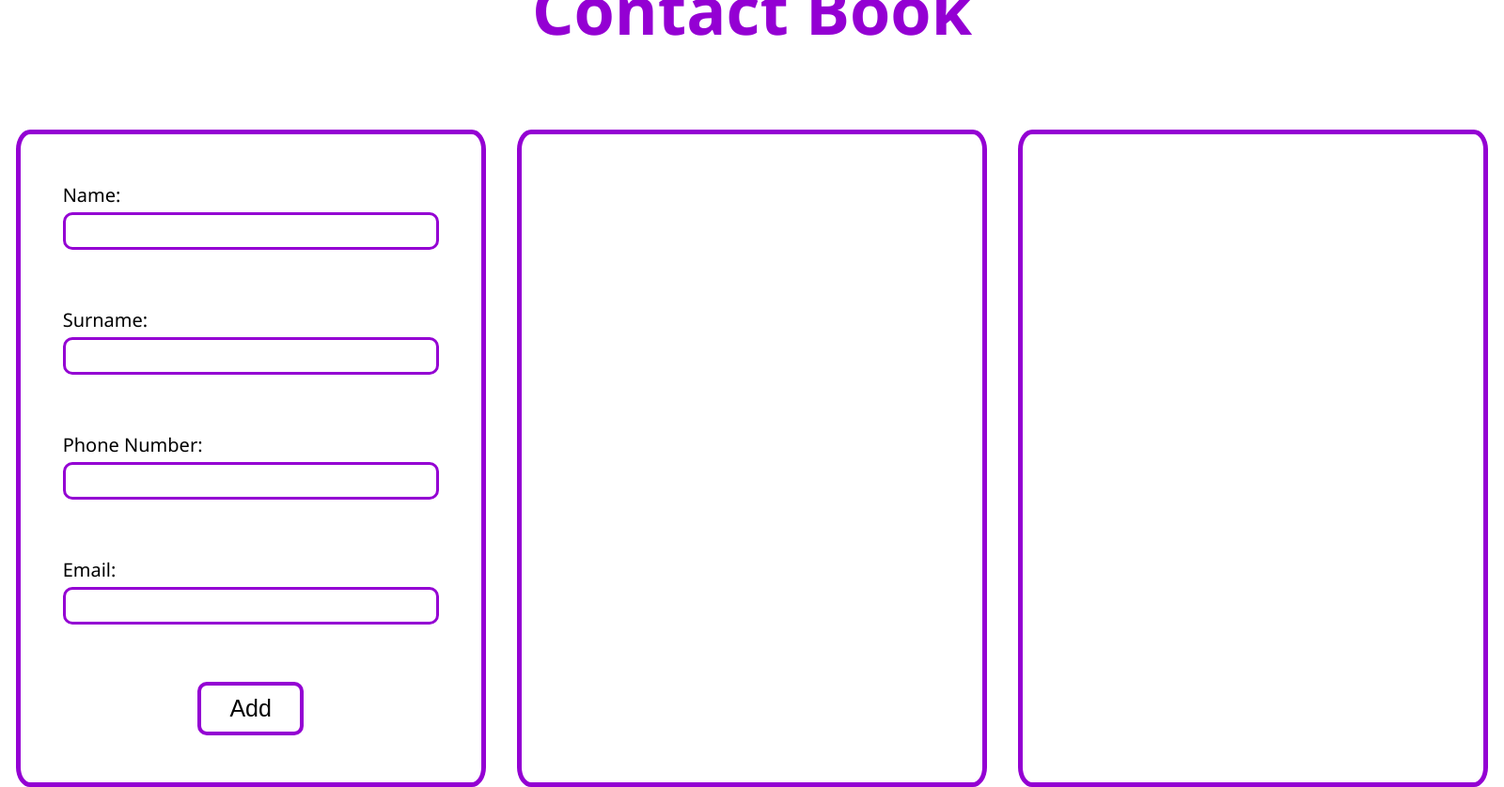
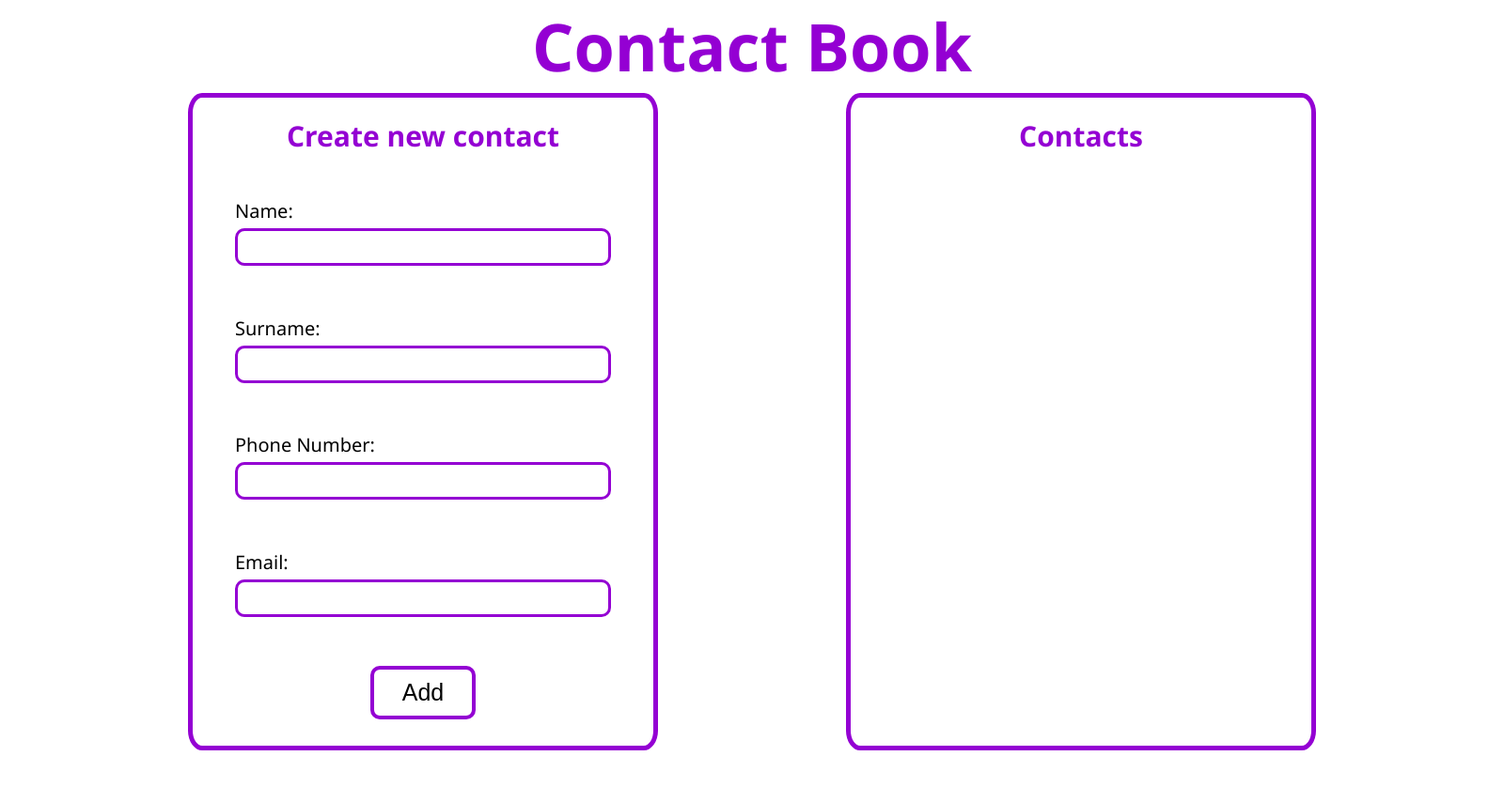
Before and after one commit to Suleyman-2010/final-project, a Flask app: template templates/index.html in a window 1600 px wide. Shown: the whole page at 94% size. After the commit the page ends 799 px from the top, so only its background shows below. Run offline with Flask 3, Linux system fonts and the light colour scheme; the template is opened without the code that fills it, so the values that code supplies are empty.

Commit message:
made changes to UI, added showing info

```diff
--- a/app.py
+++ b/app.py
@@ -1,22 +1,43 @@
-import requests
-from flask import Flask, redirect, render_template, request
+from flask import Flask, Response, jsonify, redirect, render_template, request
 
-app = Flask(__name__)
+from connection_manager import connection
+
+app: Flask = Flask(__name__)
+DATABASE = ".users.db"
+info_names = ("name", "surname", "email", "phone_number")
 
 
 def get_users():
-    return requests.get("http://127.0.0.1:5001/users").json()
+    with connection(DATABASE) as cursor:
+        return cursor.execute("SELECT * FROM users").fetchall()
+
+
+def add_user(info) -> None:
+    with connection(DATABASE) as cursor:
+        cursor.execute("INSERT INTO users VALUES(?, ?, ?, ?)", info)
+
+
+@app.route("/user/<int:user>", methods=["GET", "DELETE"])
+def user(user):
+    with connection(DATABASE) as cursor:
+        if request.method == "DELETE":
+            cursor.execute("DELETE FROM users LIMIT 1 OFFSET ?", (user,))
+            return Response(status=204)
+
+        result = cursor.execute(
+            "SELECT * FROM users LIMIT 1 OFFSET ?", (user,)
+        ).fetchone()
+
+        if result is None:
+            return jsonify({"error": "User not found"}), 404
+
+        return jsonify(dict(zip(info_names, result))), 200
 
 
 @app.route("/", methods=["GET", "POST"])
 def home():
     if request.method == "POST":
-        info_names = ["name", "surname", "email", "phone_number"]
-        infos = [request.form[name] for name in info_names]
-        requests.post("http://127.0.0.1:5001/add_user", json=infos)
+        info = [request.form[name] for name in info_names]
+        add_user(info)
         return redirect("/")
     return render_template("index.html", users=get_users())
-
-
-if __name__ == "__main__":
-    app.run(debug=True)
--- a/requirements.txt
+++ b/requirements.txt
@@ -1,3 +1,2 @@
 flask
 pathlib
-requests
--- a/static/style.css
+++ b/static/style.css
@@ -2,37 +2,48 @@ html {
   height: 100%;
   body {
     height: 100%;
+    box-sizing: border-box;
     padding: 0;
     margin: 0;
     display: flex;
     flex-direction: column;
-    align-items: center;
-    justify-content: center;
+    justify-content: space-evenly;
     font-family: "Segoe UI", Tahoma, Geneva, Verdana, sans-serif;
     h1 {
       color: darkviolet;
       margin: 0;
-      margin-bottom: 5%;
       padding: 0;
       text-align: center;
       font-size: 70px;
     }
-    > div {
+    main {
+      height: 700px;
       width: 1600px;
+      transition: width 1s ease-out;
+      margin: 0 auto;
       display: flex;
       flex-direction: row;
-      justify-content: space-around;
-      div,
-      form {
-        height: 700px;
+      h2 {
+        color: darkviolet;
+        margin: 20px 0;
+        font-size: 30px;
+        text-align: center;
+      }
+      section {
+        height: 100%;
         width: 500px;
+        transition: transform 1s ease-out;
         box-sizing: border-box;
         border: 5px solid darkviolet;
         border-radius: 3%;
       }
+      section:first-child {
+        transform: translateX(200px);
+        &.moved {
+          transform: translateX(25px);
+        }
         form {
-        box-sizing: border-box;
-        padding: 20px;
+          height: 608px;
           display: flex;
           flex-direction: column;
           justify-content: space-around;
@@ -66,12 +77,25 @@ html {
             font-size: 25px;
           }
         }
-      div:first-of-type {
+      }
+      section:nth-child(2) {
+        background-color: white;
+        transform: translateX(400px);
+        &.moved {
+          transform: translateX(50px);
+        }
+        display: flex;
+        flex-direction: column;
+        h2 {
+          margin: 20px 0;
+        }
+        article {
+          overflow-y: auto;
+          width: 100%;
           display: flex;
           flex-direction: column;
           align-items: center;
-        overflow-y: auto;
-        span {
+          button {
             width: 400px;
             margin: 15px 0;
             padding: 10px 0;
--- a/templates/index.html
+++ b/templates/index.html
@@ -10,7 +10,9 @@
   </head>
   <body>
     <h1>Contact Book</h1>
-    <div>
+    <main>
+      <section>
+        <h2>Create new contact</h2>
         <form method="post">
           <span>
             <label for="name">Name:</label>
@@ -30,12 +32,20 @@
           </span>
           <button type="submit">Add</button>
         </form>
-      <div>
+      </section>
+      <section>
+        <h2>Contacts</h2>
+        <article>
           {% if users | length > 0 %} {% for user in users %}
-        <span>{{ user[0] ~ ' ' ~ user[1] }}</span>
+          <button class="user-button">{{ user[0] ~ ' ' ~ user[1] }}</button>
           {% endfor %} {% endif %}
-      </div>
-      <div></div>
-    </div>
+        </article>
+      </section>
+      <section>
+        <h2>Contact Info</h2>
+        <article></article>
+      </section>
+    </main>
+    <script src="{{ url_for('static', filename='index.js') }}"></script>
   </body>
 </html>
```
Also changed, not shown: other parts of static/style.css (+34 -0 lines), api.py (deleted, +0 -23 lines), run.py (deleted, +0 -31 lines), static/index.js (added, +42 -0 lines), static/favicon.ico (deleted), 1 other file. Lines whose indentation alone changed are shown as unchanged.
